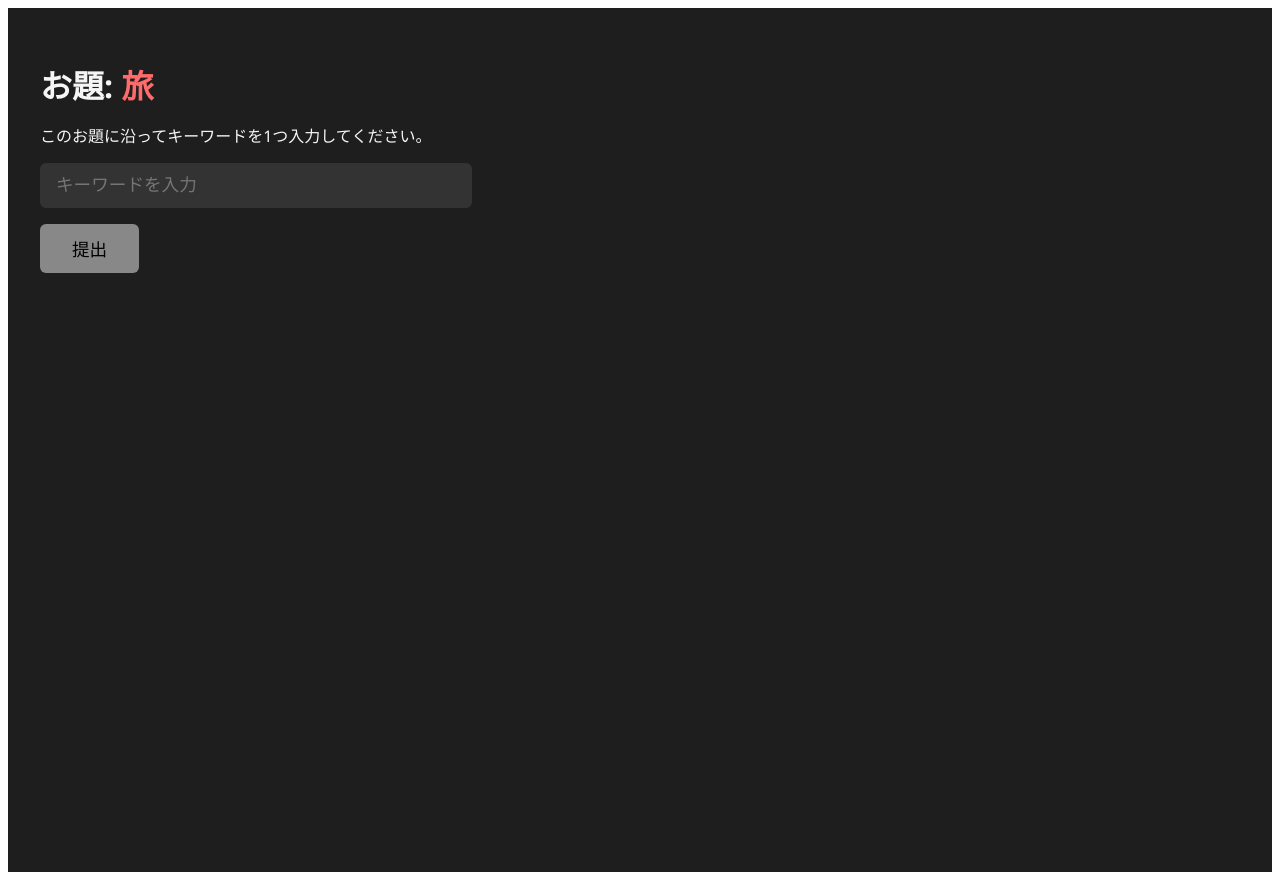
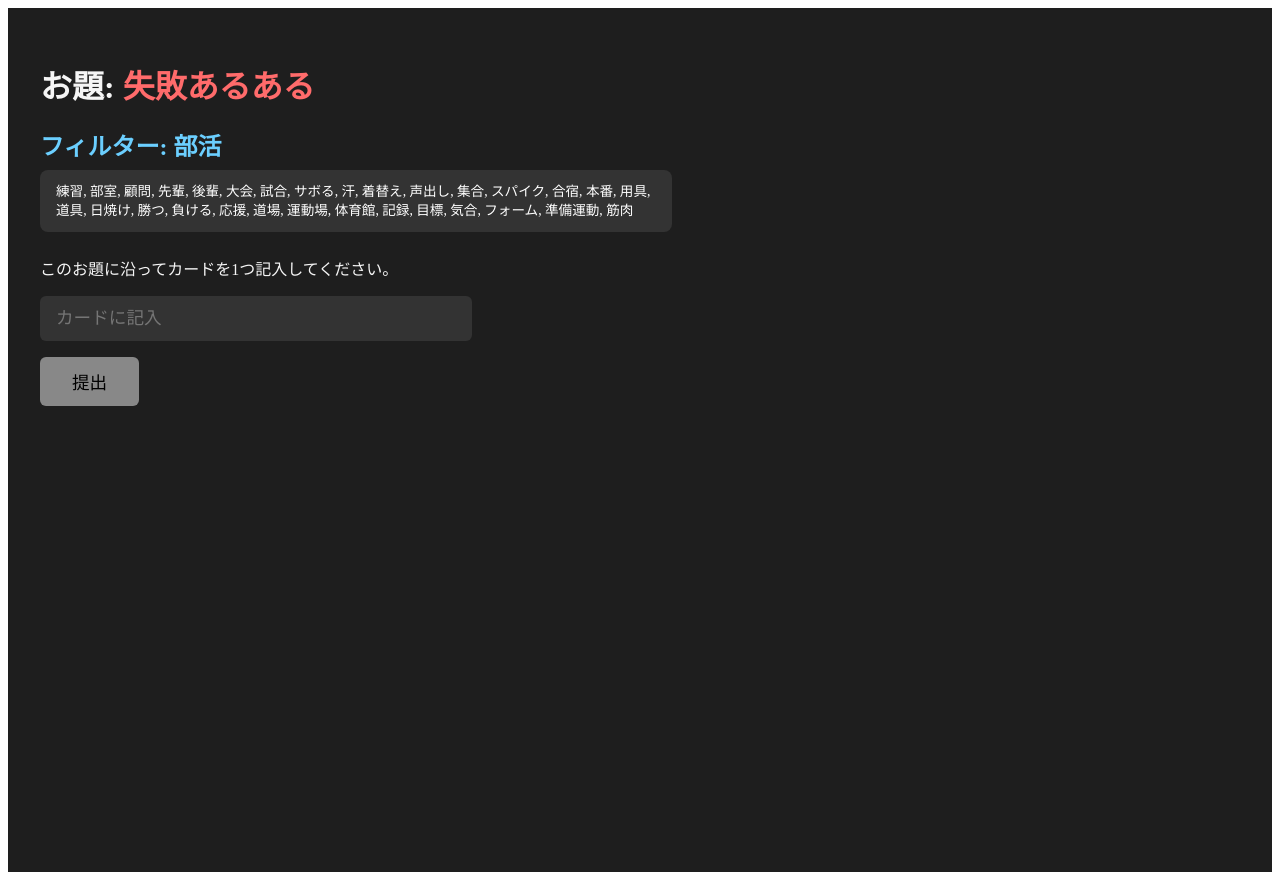
Before and after one commit to kei-0021/filter-battle-2, a React (Vite) app: page /game in a window 1280 px wide. Built offline with nearby package versions, Linux system fonts and the light colour scheme; the HTML template or start-up script is replaced by a standard one.

Commit message:
issue #1 テーマとフィルターを表示するようにしました

```diff
--- a/src/data/filters.json
+++ b/src/data/filters.json
@@ -1,15 +1,15 @@
 {
-  "food": [
+  "食べ物": [
     "給食", "おかわり", "味", "残す", "ご飯", "カレー", "デザート", "噛む", "飲み込む", "甘い",
     "苦い", "冷める", "焦げる", "焼く", "冷える", "盛る", "食べる", "昼食", "食欲", "スプーン",
     "味噌汁", "弁当", "箸", "咀嚼", "食材", "食器", "一口", "食卓", "匂い", "料理"
   ],
-  "club": [
+  "部活": [
     "練習", "部室", "顧問", "先輩", "後輩", "大会", "試合", "サボる", "汗", "着替え", "声出し",
     "集合", "スパイク", "合宿", "本番", "用具", "道具", "日焼け", "勝つ", "負ける", "応援",
     "道場", "運動場", "体育館", "記録", "目標", "気合", "フォーム", "準備運動", "筋肉"
   ],
-  "study": [
+  "勉強": [
     "テスト", "問題集", "宿題", "暗記", "予習", "復習", "ノート", "先生", "授業", "集中",
     "点数", "成績", "時間割", "計算", "調べる", "読む", "書く", "教科書", "漢字", "辞書",
     "解く", "質問", "理解", "説明", "赤ペン", "答案", "知識", "参考書", "図書館", "合格"
--- a/src/data/themes.json
+++ b/src/data/themes.json
@@ -1,5 +1,4 @@
-{
-  "themes": [
+[
   "家あるある",
   "学校あるある",
   "通学あるある",
@@ -21,4 +20,3 @@
   "部活あるある",
   "バイトあるある"
 ]
-}
--- a/src/pages/Game.tsx
+++ b/src/pages/Game.tsx
@@ -1,37 +1,75 @@
-import { useState } from "react";
+import { useEffect, useState } from "react";
+import filters from "../data/filters.json";
+import themes from "../data/themes.json";
 
 export function Game() {
-  const [theme, setTheme] = useState("旅");
+  const [theme, setTheme] = useState("");
+  const [filter, setFilter] = useState("");
+  const [selectedCategory, setSelectedCategory] = useState<keyof typeof filters | "">("");
+  const [keywords, setKeywords] = useState<string[]>([]);
   const [keyword, setKeyword] = useState("");
   const [submitted, setSubmitted] = useState(false);
+
+  useEffect(() => {
+    // 初回マウント時にランダムでお題を選ぶ
+    const randomTheme = themes[Math.floor(Math.random() * themes.length)];
+    setTheme(randomTheme);
+
+    // カテゴリのキー一覧を取得
+    const categories = Object.keys(filters) as (keyof typeof filters)[];
+    // ランダムにカテゴリ選択
+    const randomCategory = categories[Math.floor(Math.random() * categories.length)];
+    setSelectedCategory(randomCategory);
+
+    // 選ばれたカテゴリの全キーワードをセット
+    const selectedKeywords = filters[randomCategory];
+    setKeywords(selectedKeywords);
+
+    // そのカテゴリのキーワードからランダムに1つフィルター用に選ぶ
+    const randomFilter = selectedKeywords[Math.floor(Math.random() * selectedKeywords.length)];
+    setFilter(randomFilter);
+  }, []);
 
   const handleSubmit = () => {
     if (keyword.trim()) {
       setSubmitted(true);
-      // Socket.IOで送信など後で実装予定
+      // 今後: Socket.IOで送信など
     }
   };
 
   return (
-    <div
-      style={{
-        minHeight: "100vh",
-        background: "#1e1e1e",
-        color: "#f5f5f5",
-        padding: "2rem",
-        fontFamily: "'Segoe UI', sans-serif",
-      }}
-    >
-      <h1 style={{ fontSize: "2rem", marginBottom: "1rem" }}>お題: <span style={{ color: "#ff6b6b" }}>{theme}</span></h1>
+    <div style={{ minHeight: "100vh", background: "#1e1e1e", color: "#f5f5f5", padding: "2rem" }}>
+      <h1 style={{ fontSize: "2rem", marginBottom: "1rem" }}>
+        お題: <span style={{ color: "#ff6b6b" }}>{theme}</span>
+      </h1>
 
+      <h2 style={{ fontSize: "1.5rem", marginBottom: "0.5rem", color: "#6bcfff" }}>
+        フィルター: {selectedCategory}
+      </h2>
+      <div
+        style={{
+          backgroundColor: "#333",
+          padding: "0.75rem 1rem",
+          borderRadius: "8px",
+          color: "#fff",
+          fontSize: "0.85rem",
+          lineHeight: 1.4,
+          maxWidth: "600px",
+          marginBottom: "1.5rem",
+          userSelect: "none",
+        }}
+      >
+        {filters[selectedCategory]?.join(", ")}
+
+    </div>
       {!submitted ? (
         <>
-          <p style={{ marginBottom: "1rem" }}>このお題に沿ってキーワードを1つ入力してください。</p>
+          <p style={{ marginBottom: "1rem" }}>このお題に沿ってカードを1つ記入してください。</p>
           <input
             type="text"
             value={keyword}
             onChange={(e) => setKeyword(e.target.value)}
-            placeholder="キーワードを入力"
+            placeholder="カードに記入"
             style={{
               padding: "0.75rem 1rem",
               fontSize: "1.1rem",
@@ -63,7 +101,7 @@ export function Game() {
           </button>
         </>
       ) : (
-        <p>キーワード「{keyword}」を提出しました。結果を待っています...</p>
+        <p>カード「{keyword}」を提出しました。結果を待っています...</p>
       )}
     </div>
   );
--- a/tsconfig.json
+++ b/tsconfig.json
@@ -1,8 +1,10 @@
 {
   "compilerOptions": {
+    "lib": ["dom", "es2019"],
+    "target": "es2019",
+    "moduleResolution": "node",
     "resolveJsonModule": true,
     "esModuleInterop": true,
     "jsx": "react-jsx"
-    // 他の設定...
   }
 }
```
Lines whose indentation alone changed are shown as unchanged.
